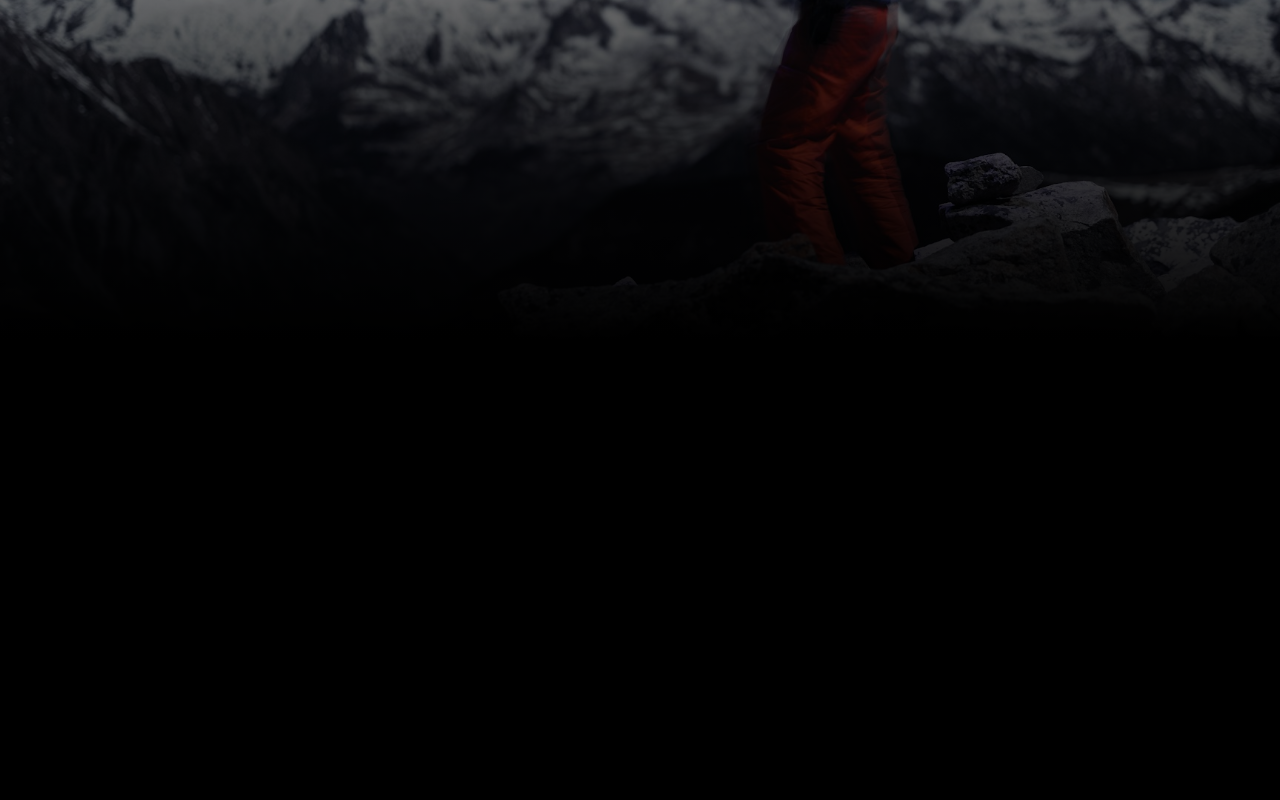
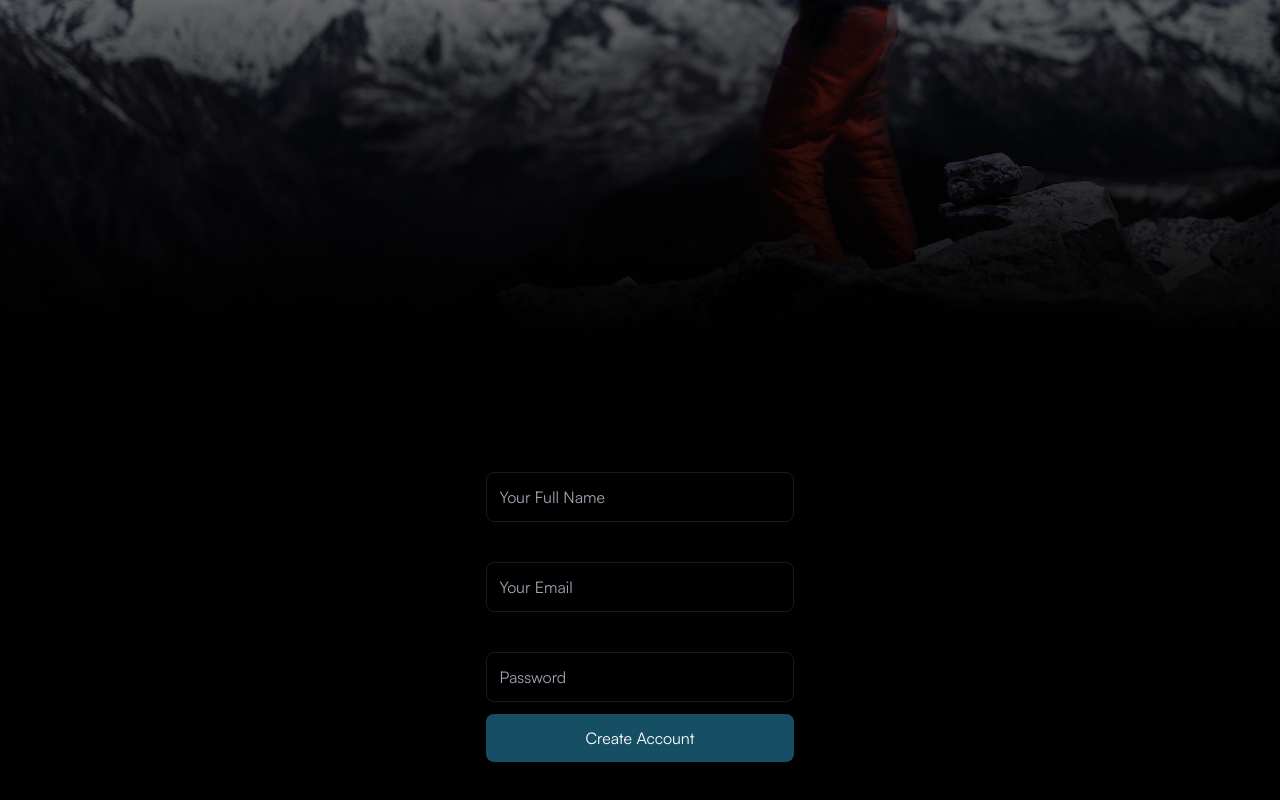
Before and after one commit to benjaminnkem/smartlink, a Next.js app: page / in a window 1280 px wide. Shown: the part 460-1260 px from the top of the page. Built offline with nearby package versions, Linux system fonts and the light colour scheme.

Commit message:
feat: created basic form

```diff
--- a/app/(pages)/(home)/page.tsx
+++ b/app/(pages)/(home)/page.tsx
@@ -1,3 +1,4 @@
+import CreateAnAccount from "@/components/UI/Home/create-account";
 import Image from "next/image";
 
 const Page = () => {
@@ -14,12 +15,16 @@ const Page = () => {
 
         <div className="absolute top-0 left-0 w-full h-full bg-gradient-to-t from-black flex items-center justify-center">
           <div className="text-center">
-            <h1 className="text-6xl font-extrabold">Smartlink</h1>
+            <h1 className="text-6xl font-extrabold">
+              Smart<span className="text-cyan-300">link</span>
+            </h1>
           </div>
         </div>
       </header>
       <main>
-        <section className="h-screen bg-black"></section>
+        <section className="h-screen bg-black">
+          <CreateAnAccount />
+        </section>
       </main>
     </>
   );
--- /dev/null
+++ b/components/UI/Home/create-account.tsx
@@ -0,0 +1,80 @@
+"use client";
+import { SubmitHandler, useForm } from "react-hook-form";
+
+interface Inputs {
+  fullName: string;
+  email: string;
+  password: string;
+  // confirmPassword: string;
+  // phoneNumber: string;
+}
+
+const CreateAnAccount = () => {
+  const {
+    register,
+    formState: { errors },
+    handleSubmit,
+  } = useForm<Inputs>();
+
+  const onSubmit: SubmitHandler<Inputs> = (data) => {
+    console.log(data);
+  };
+
+  return (
+    <div className="container pt-10">
+      <h2 className="text-center font-extrabold text-3xl opacity-80">Create An Account</h2>
+
+      <form
+        onSubmit={handleSubmit(onSubmit)}
+        noValidate
+        className="max-w-4xl mx-auto mt-5 flex items-center justify-center"
+      >
+        <div className="space-y-3 p-2">
+          <div className="space-y-1">
+            <label htmlFor="fullName" className="font-medium">
+              Full Name
+            </label>
+            <input
+              type="text"
+              className="w-full outline-none p-3 rounded-lg bg-transparent border border-zinc-100/10"
+              placeholder="Your Full Name"
+              autoComplete="off"
+              {...register("fullName", { required: true })}
+            />
+          </div>
+          <div className="space-y-1">
+            <label htmlFor="email" className="font-medium">
+              Email
+            </label>
+            <input
+              type="email"
+              className="w-full outline-none p-3 rounded-lg bg-transparent border border-zinc-100/10"
+              placeholder="Your Email"
+              autoComplete="off"
+              {...register("email", { required: true })}
+            />
+          </div>
+          <div className="space-y-1">
+            <label htmlFor="password" className="font-medium">
+              Password
+            </label>
+            <input
+              type="password"
+              className="w-full outline-none p-3 rounded-lg bg-transparent border border-zinc-100/10"
+              placeholder="Password"
+              autoComplete="off"
+              {...register("password", { required: true })}
+            />
+          </div>
+          <input
+            type="submit"
+            value="Create Account"
+            className="w-full p-3 rounded-lg bg-cyan-900 text-white cursor-pointer duration-300 hover:bg-cyan-800"
+          />
+        </div>
+      </form>
+    </div>
+  );
+};
+
+export default CreateAnAccount;
--- a/package.json
+++ b/package.json
@@ -9,9 +9,12 @@
     "lint": "next lint"
   },
   "dependencies": {
+    "bcryptjs": "^2.4.3",
     "framer-motion": "^10.18.0",
+    "gsap": "^3.12.4",
     "lucide-react": "^0.311.0",
     "mongoose": "^8.1.0",
+    "nanoid": "^5.0.4",
     "next": "14.0.4",
     "react": "^18",
     "react-dom": "^18",
--- a/tailwind.config.ts
+++ b/tailwind.config.ts
@@ -1,20 +1,19 @@
-import type { Config } from 'tailwindcss'
+import type { Config } from "tailwindcss";
 
 const config: Config = {
   content: [
-    './pages/**/*.{js,ts,jsx,tsx,mdx}',
-    './components/**/*.{js,ts,jsx,tsx,mdx}',
-    './app/**/*.{js,ts,jsx,tsx,mdx}',
+    "./pages/**/*.{js,ts,jsx,tsx,mdx}",
+    "./components/**/*.{js,ts,jsx,tsx,mdx}",
+    "./app/**/*.{js,ts,jsx,tsx,mdx}",
   ],
   theme: {
     extend: {
-      backgroundImage: {
-        'gradient-radial': 'radial-gradient(var(--tw-gradient-stops))',
-        'gradient-conic':
-          'conic-gradient(from 180deg at 50% 50%, var(--tw-gradient-stops))',
+      container: {
+        center: true,
+        padding: "1rem",
       },
     },
   },
   plugins: [],
-}
-export default config
+};
+export default config;
```
Also changed, not shown: 1 other file (tests, documents, lock files or other folders).
